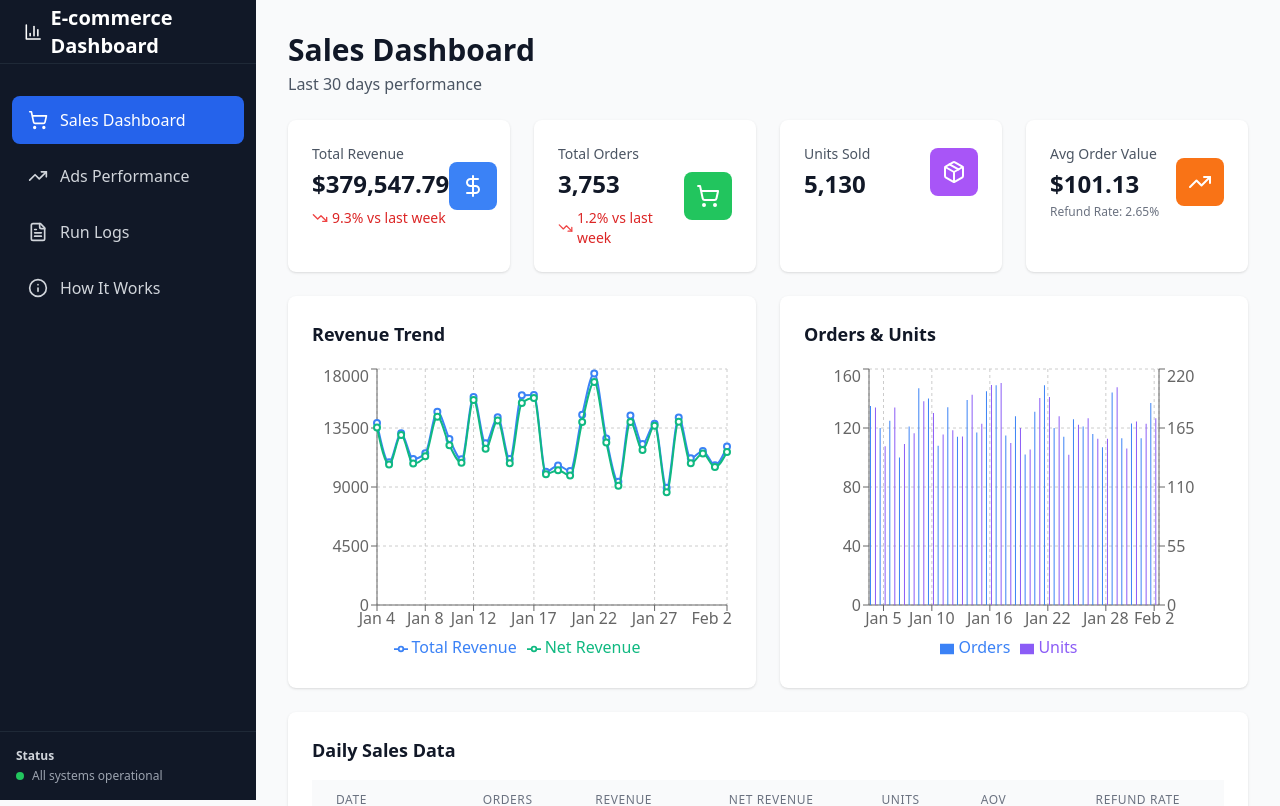
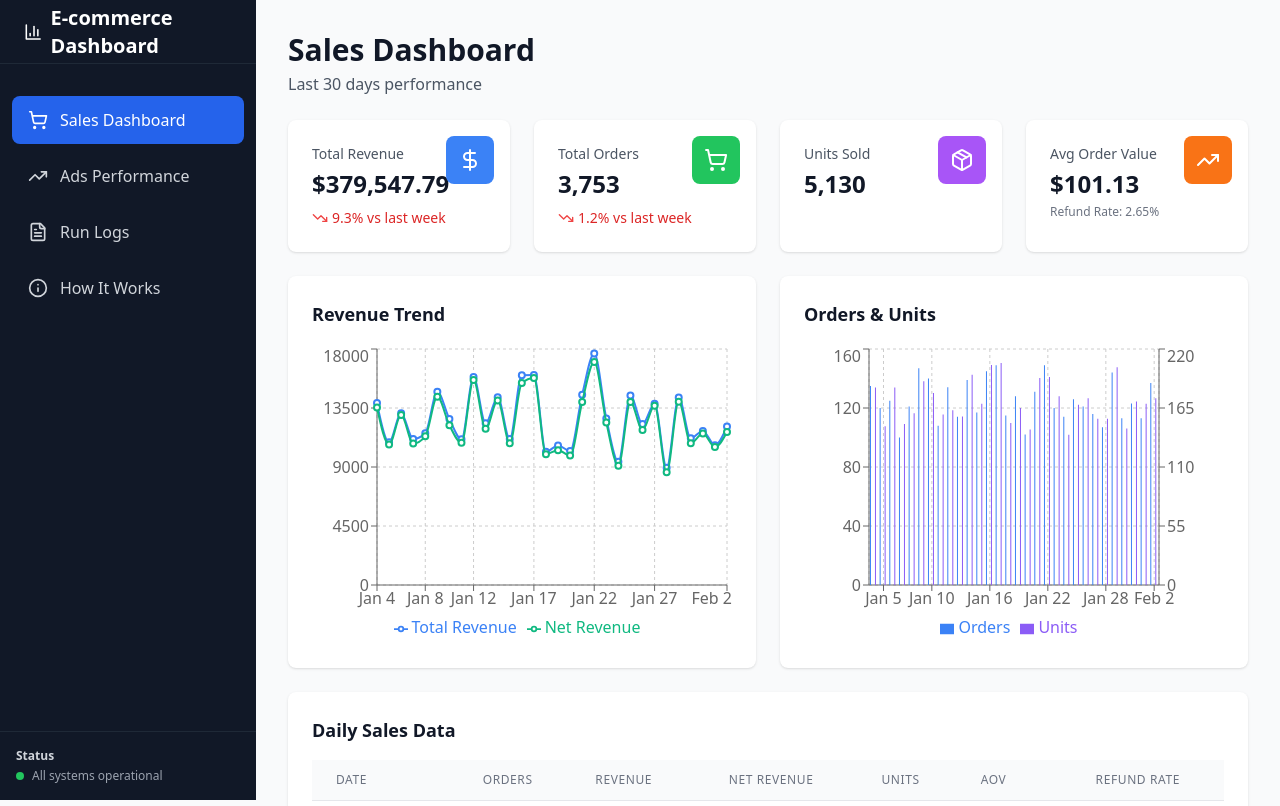
Before and after one commit to mohamjad/n8n-ecommerce-reporting, a Next.js app: page / in a window 1280 px wide. Shown: the top 806 px of the page. Built offline with nearby package versions, Linux system fonts and the light colour scheme.

Commit message:
Move metric icons to top-right corner for better aspect ratio handling

```diff
--- a/components/AdsDashboard.tsx
+++ b/components/AdsDashboard.tsx
@@ -195,8 +195,10 @@ function KPICard({ title, value, change, icon: Icon, color, subtitle }: {
   }
 
   return (
-    <div className="bg-white rounded-lg shadow p-6">
-      <div className="flex items-center justify-between">
+    <div className="bg-white rounded-lg shadow p-6 relative">
+      <div className={`${colorClasses[color]} p-3 rounded-lg absolute top-4 right-4`}>
+        <Icon className="h-6 w-6 text-white" />
+      </div>
       <div>
         <p className="text-sm font-medium text-gray-600">{title}</p>
         <p className="text-2xl font-bold text-gray-900 mt-1">{value}</p>
@@ -214,10 +216,6 @@ function KPICard({ title, value, change, icon: Icon, color, subtitle }: {
           </div>
         )}
       </div>
-        <div className={`${colorClasses[color]} p-3 rounded-lg`}>
-          <Icon className="h-6 w-6 text-white" />
-        </div>
-      </div>
     </div>
   )
 }
--- a/components/SalesDashboard.tsx
+++ b/components/SalesDashboard.tsx
@@ -151,8 +151,10 @@ function KPICard({ title, value, change, icon: Icon, color, subtitle }: {
   }
 
   return (
-    <div className="bg-white rounded-lg shadow p-6">
-      <div className="flex items-center justify-between">
+    <div className="bg-white rounded-lg shadow p-6 relative">
+      <div className={`${colorClasses[color]} p-3 rounded-lg absolute top-4 right-4`}>
+        <Icon className="h-6 w-6 text-white" />
+      </div>
       <div>
         <p className="text-sm font-medium text-gray-600">{title}</p>
         <p className="text-2xl font-bold text-gray-900 mt-1">{value}</p>
@@ -170,10 +172,6 @@ function KPICard({ title, value, change, icon: Icon, color, subtitle }: {
           </div>
         )}
       </div>
-        <div className={`${colorClasses[color]} p-3 rounded-lg`}>
-          <Icon className="h-6 w-6 text-white" />
-        </div>
-      </div>
     </div>
   )
 }
```
Lines whose indentation alone changed are shown as unchanged.
